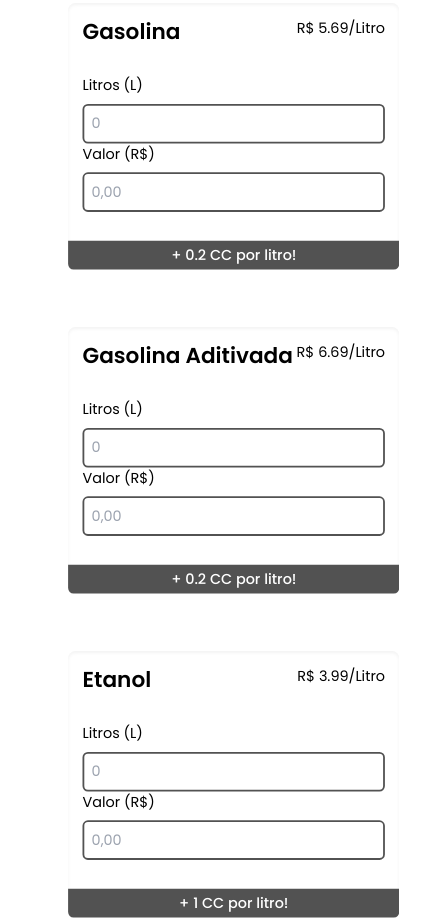
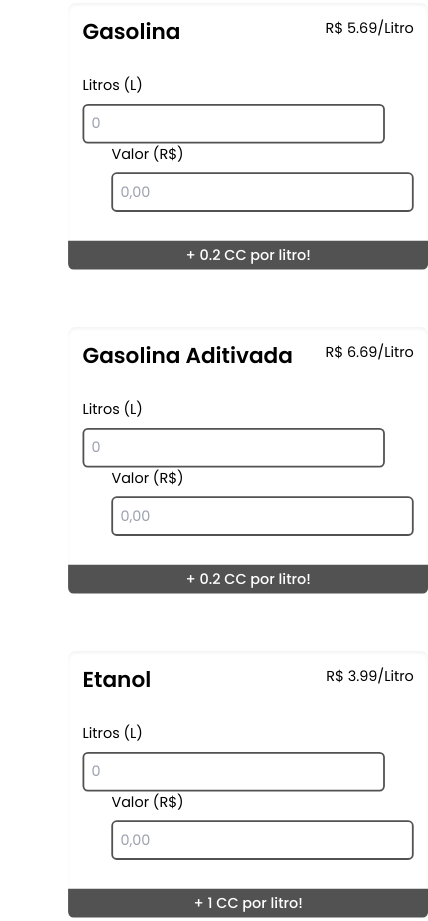
Before and after one commit to AdielSM/Gasify-Green-Software, a website built with Vite: page index.html in a window 390 px wide. Shown: the part 729-1650 px from the top of the page, 428 px wide, since content can reach past the window. Built offline with nearby package versions, Linux system fonts and the light colour scheme.

Commit message:
Atualizando responsivo

```diff
--- a/index.html
+++ b/index.html
@@ -103,7 +103,7 @@
         <form>
           <div
             id="card-combustiveis"
-            class="grid max-w-[85%] justify-between mx-auto my-12 md:grid-cols-2 gap-y-12 gap-x-12"
+            class="flex flex-wrap max-w-[85%] justify-between mx-auto my-12 gap-y-12 gap-x-12"
           ></div>
 
           <button
--- a/src/atendimento.js
+++ b/src/atendimento.js
@@ -1,5 +1,4 @@
 import { products } from "./data/products.js";
-
 import CardProduto from "./components/CardProduto";
 
 // Executa ao carregar a página
--- a/src/components/CardProduto.js
+++ b/src/components/CardProduto.js
@@ -10,7 +10,7 @@ export default function CardProduto(product) {
           <p class="font-semibold text-2xl">${product.name}</p>
           <p>R$ ${formatNumberPer100(product.price)}/Litro</p>
       </div>
-      <div class="flex lg:space-x-8 mx-4 justify-between flex-wrap">
+      <div class="flex space-x-8 mx-4 justify-between flex-wrap">
           <div class="space-y-2">
               <p class="text-md">Litros (L)</p>
               <input type="number" step="0.01" min="0" oninput="onChangeInputLitro(event, ${formatNumberPer100(
```
